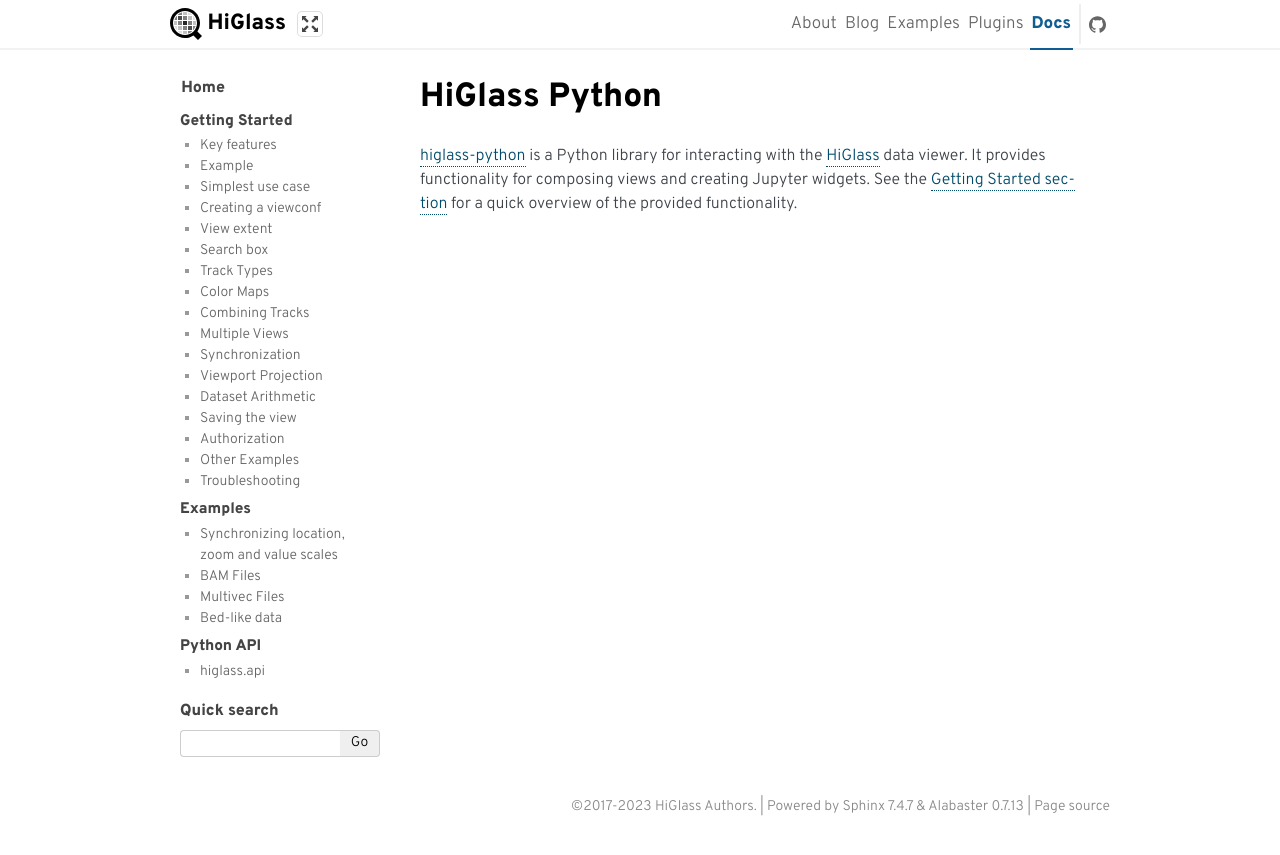
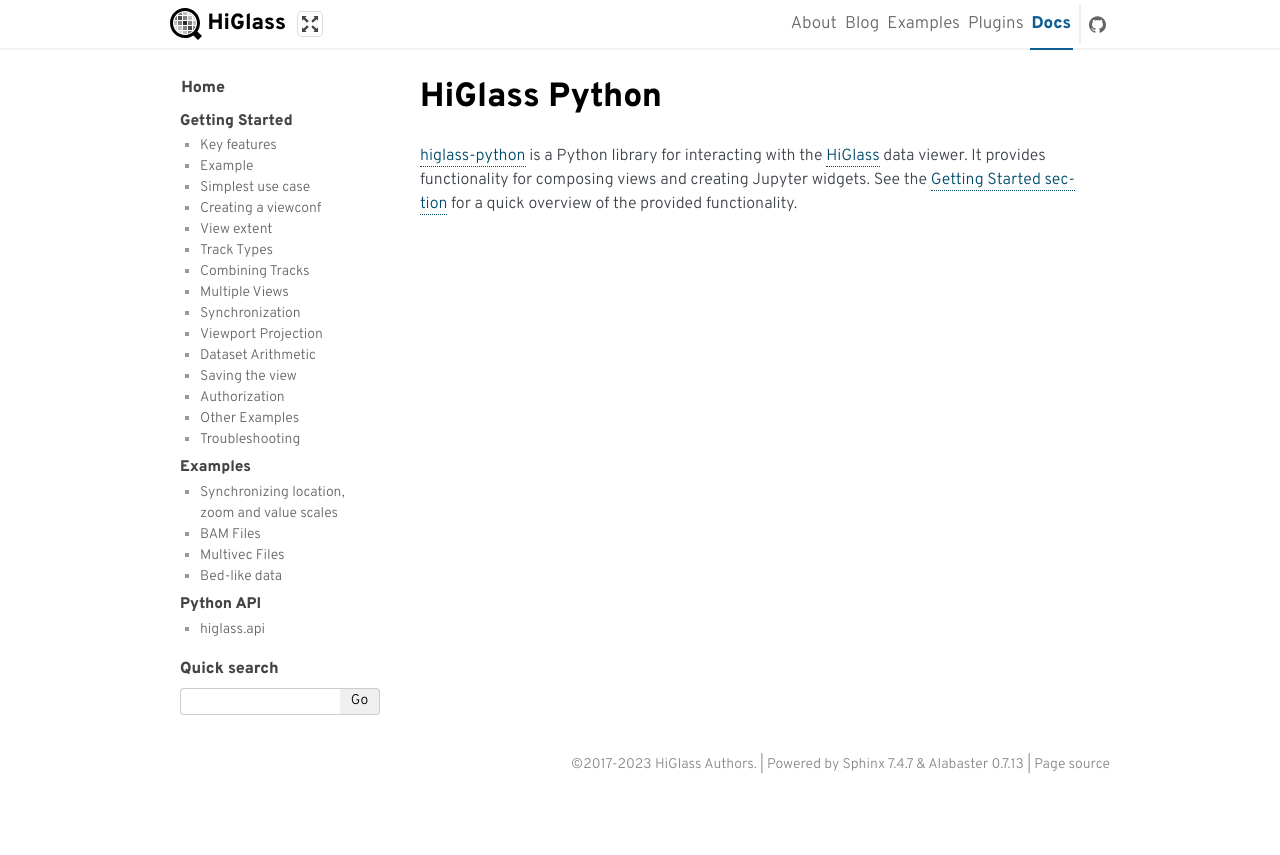
Before and after one commit to higlass/higlass-python, a Sphinx documentation site: the page built from docs/index.rst, in a window 1280 px wide. Shown: the top 855 px of the page. Built offline with Sphinx 7.4.7, drawn with Linux system fonts in a browser that asks for light colours; formulas are drawn with MathJax 3; the version number could not be read and is left out; part of the change alters nothing that is shown.

```diff
--- a/docs/conf.py
+++ b/docs/conf.py
@@ -257,3 +257,6 @@ class Vimeo(IframeVideo):
 def setup(builder):
     directives.register_directive("youtube", Youtube)
     directives.register_directive("vimeo", Vimeo)
+
+
+autodoc_typehints = "none"
--- a/docs/getting_started.rst
+++ b/docs/getting_started.rst
@@ -206,37 +206,6 @@ or 2D:
    view = hg.view(hg.track("heatmap")).domain(x=[0, 1e7], y=[0, 1e7])
 
 
-
-Search box
-----------
-
-Views can have a search box which shows the current genomic position and lets users search for genes.
-In order for the current position to be shown, we need to pass in a chromsizes track. For gene search
-to be enabled, we have to pass in a gene annotations track:
-
-.. code-block:: python
-
-   import higlass as hg
-
-   chromosomes = hg.track("horizontal-chromosome-labels").tileset(
-       hg.remote(
-           uid="N12wVGG9SPiTkk03yUayUw"
-           server="https://higlass.io/api/v1",
-       )
-    )
-
-   genes = hg.track("horizontal-gene-annotations").tileset(
-       hg.remote(
-           uid="OHJakQICQD6gTD7skx4EWA",
-           server="https://higlass.io/api/v1",
-       )
-   )
-
-   view = hg.view(chromosomes, genes)
-   view
-
-.. image:: img/genome-position-search-box.png
-
 Track Types
 -----------
 
@@ -249,25 +218,6 @@ sometimes provide a recommended track type as well as a recommended position.
   import higlass.client as hgc
   track_type, position = hgc.datatype_to_tracktype(datatype)
 
-Color Maps
-----------
-
-Certain quantative tracks such as the heatmap can vary their colormap. Color maps can be passed in directly as arrays of color values:
-
-.. code-block:: python
-
-  Track('heatmap', tileset, colorRange=['white', 'black'])
-
-Or created from a matplotlib colormap (``reversed=True`` reverses the color
-order in the heatmap):
-
-.. code-block:: python
-
-  from higlass.utils import hg_cmap
-  Track('heatmap', tileset, colorRange=hg_cmap('jet', reverse=True))
-
-A list of available matplotlib color maps can be found `in the matplotlib docs
-<https://matplotlib.org/3.1.1/gallery/color/colormap_reference.html>`_.
 
 Combining Tracks
 ----------------
--- a/docs/python_api.rst
+++ b/docs/python_api.rst
@@ -10,4 +10,3 @@ higlass.api
 
 .. automodule:: higlass.api
  :members:
- :exclude-members: CombinedTrack, EnumTrack, HeatmapTrack, IndependentViewportProjectionTrack
```
